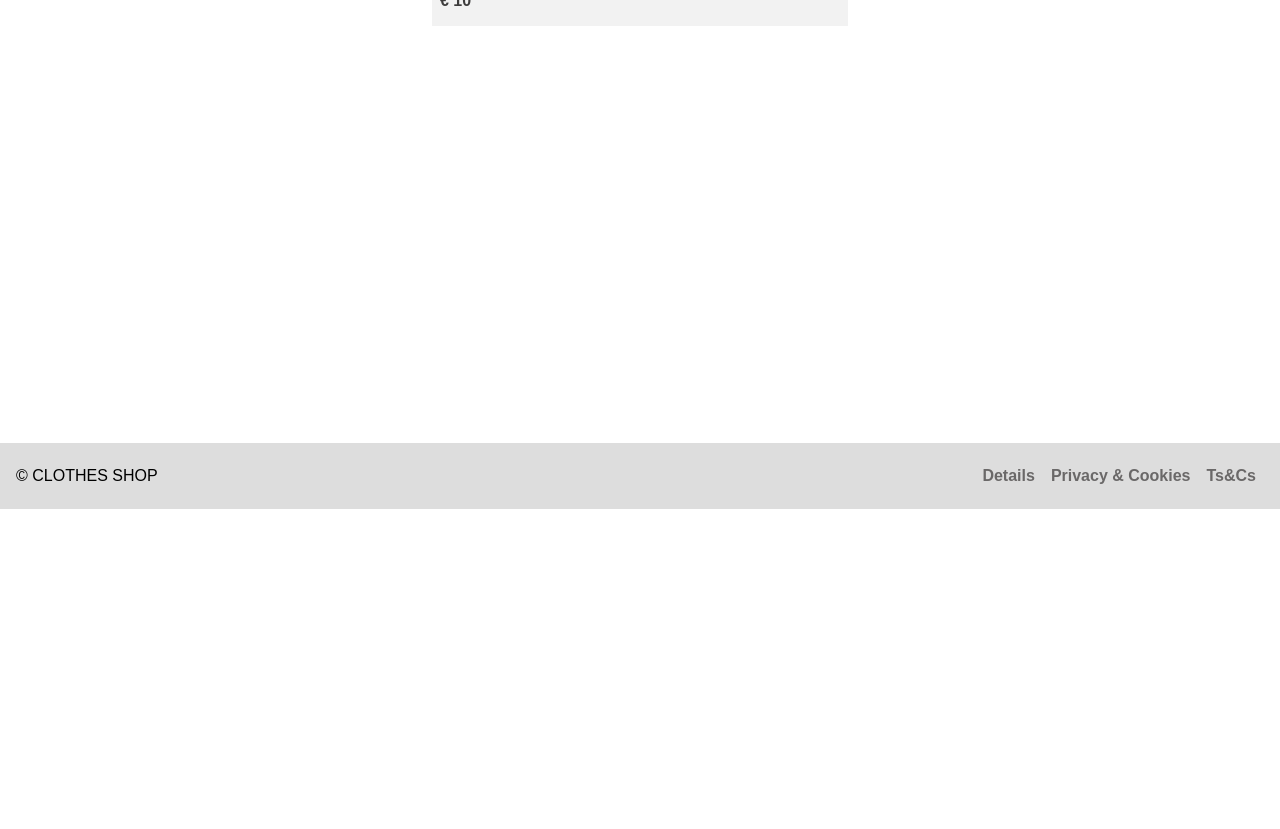
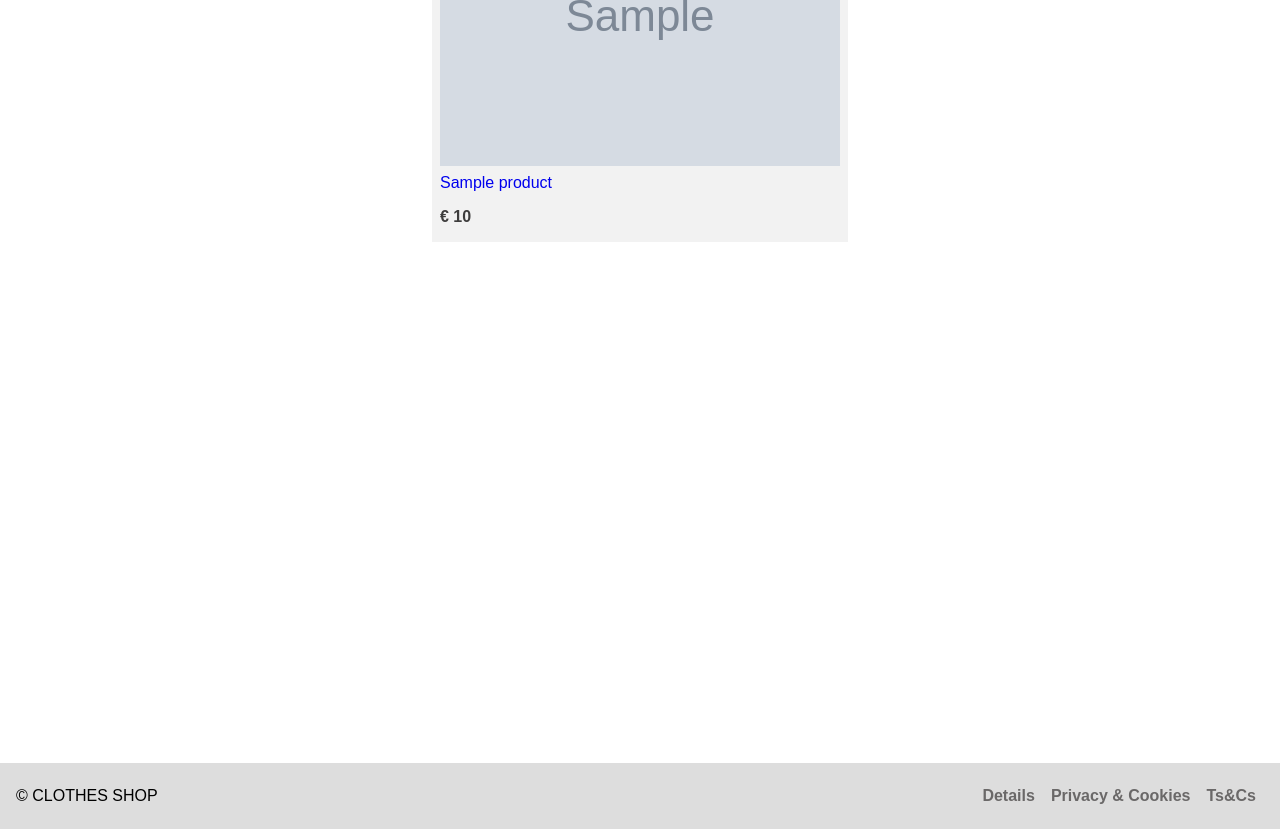
Before and after one commit to devignasrocys/ptu8_baigiamasis_darbas, a Django app: template e_commerce_shop/core/templates/core/home.html in a window 1280 px wide. Shown: the part 1019-1848 px from the top of the page. Before the commit the page ends 1528 px from the top, so only its background shows below. Run offline with Django 4.2, Linux system fonts and the light colour scheme; the template is opened without the code that fills it: most values are stand-ins (such as "Sample title", 1, 10 or a date in 2020); grey boxes marked "Sample" are stand-in pictures; some libraries are stand-ins or nearby versions.

Commit message:
fixed product info view and css

```diff
--- a/e_commerce_shop/core/views.py
+++ b/e_commerce_shop/core/views.py
@@ -53,6 +53,7 @@ def product_info(request, slug):
                 review.user = request.user
                 review.product = product
                 review.save()
+                context = {'product': product, 'form': forms.ProductReviewForm(), 'reviews': reviews, 'product_already_bought': product_already_bought}
                 return redirect('product-info', slug=slug)
-    context = {'product': product, 'form': forms.ProductReviewForm(), 'reviews': reviews, 'product_already_bought': product_already_bought}
+    context = {'product': product, 'form': forms.ProductReviewForm(), 'reviews': reviews}
     return render(request, 'core/product-info.html', context)
--- a/e_commerce_shop/static/css/main.css
+++ b/e_commerce_shop/static/css/main.css
@@ -173,13 +173,21 @@
     flex-direction: row;
     flex-wrap: wrap;
     justify-content: center;
+    align-items: center;
     height: 100%;
+}
+
+.products-section a {
+    display: block;
+    margin: 0;
+    padding: 0;
+    height: 45rem;
+    margin: .5rem;
 }
 
 /* PRODUCT CARD SECTION */
 .product-card {
     display: block;
-    margin: 1rem;
     display: flex;
     padding: .5rem;
     flex-direction: column;
```
